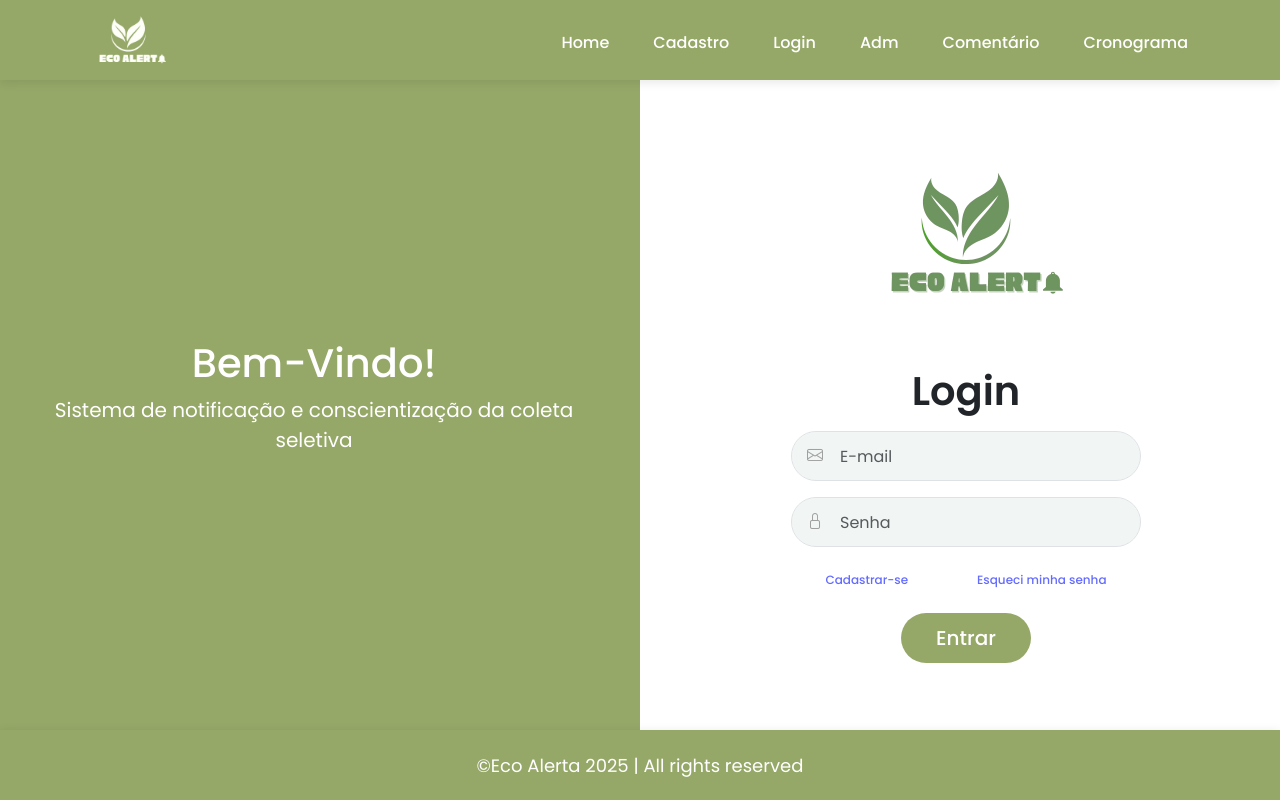
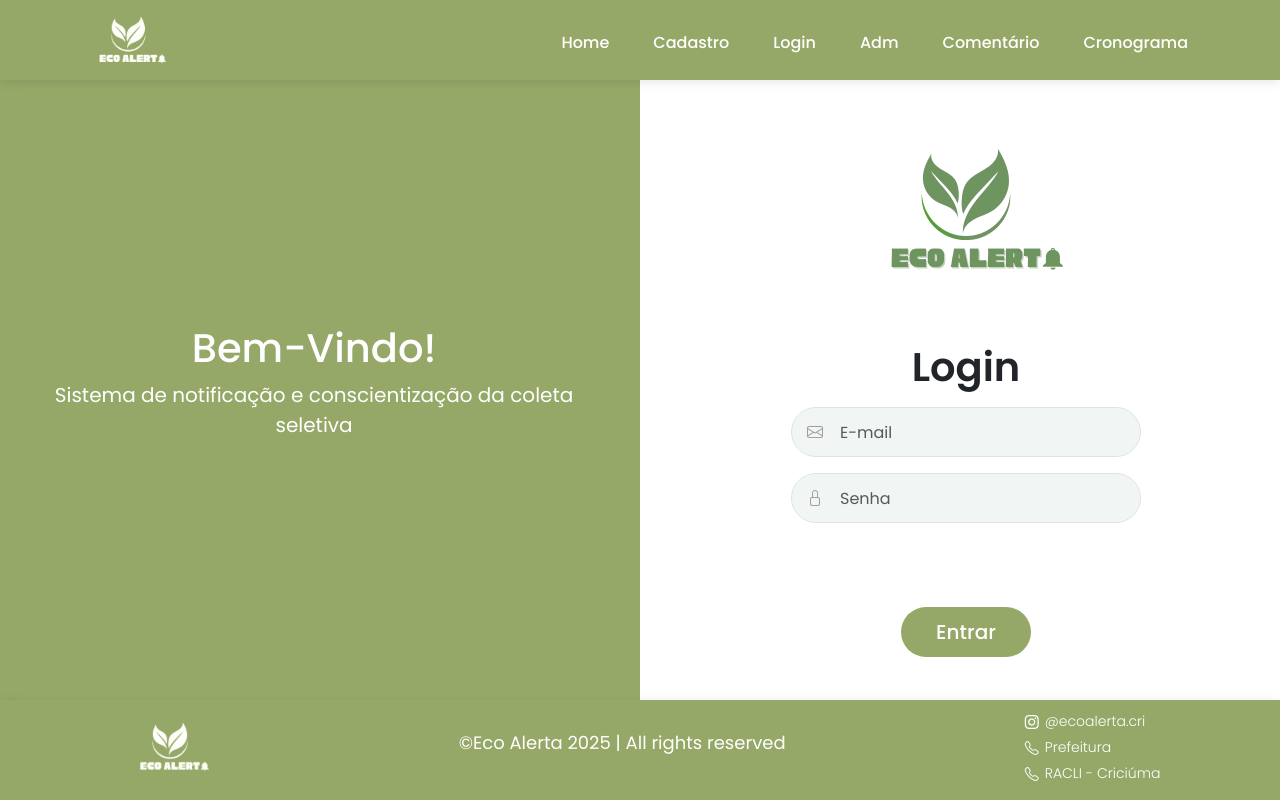
Before and after one commit to TCS-ADS-2025/EcoAlerta-Frontend, a React (Vite) app: page /login in a window 1280 px wide. Built offline with nearby package versions, Linux system fonts and the light colour scheme.

Commit message:
feat: footer atualizado

```diff
--- a/src/components/footer/Footer.css
+++ b/src/components/footer/Footer.css
@@ -1,6 +1,6 @@
 footer {
   width: 100%;
-    height: 70px;
+  height: 100px;
   background-color: #95a868;
   box-shadow: 0 2px 10px rgba(0, 0, 0, 0.1);
   color: #fff;
@@ -8,5 +8,37 @@
 
   display: flex;
   align-items: center;
-    justify-content: center;
+  justify-content: space-around;
 }
+
+.logo {
+  height: 100%;
+  width: auto;
+}
+
+.links {
+  font-size: 14px;
+
+  display: flex;
+  position: relative;
+  flex-direction: column;
+  text-decoration: none;
+}
+
+.links a {
+  text-decoration: none;
+  color: white;
+  font-weight: 300;
+
+  padding-left: 20px;
+}
+
+.bi {
+  position: absolute;
+  width: 20px;
+  padding-top: 1.5px;
+}
+
+.contact {
+  padding-bottom: 5px;
+}
--- a/src/components/footer/Footer.tsx
+++ b/src/components/footer/Footer.tsx
@@ -1,11 +1,29 @@
-import React from "react"
-import "./Footer.css"
+import React from "react";
+import "./Footer.css";
+import logo from "../../assets/logo-branca.png";
 
 const Footer = () => {
-    return(
-        <footer>
-            &copy;Eco Alerta 2025 | All rights reserved
-        </footer>
-    );
-}
+  return (
+    <footer>
+      <img className="logo" src={logo} alt="logo" />
+      <p>&copy;Eco Alerta 2025 | All rights reserved</p>
+      <div className="links">
+        <div className="contact">
+          <i className="bi bi-instagram"></i>
+          <a href="https://www.instagram.com/ecoalerta.cri/" target="_blank">
+            @ecoalerta.cri
+          </a>
+        </div>
+        <div className="contact">
+          <i className="bi bi-telephone"></i>
+          <a href="#">Prefeitura</a>
+        </div>
+        <div className="contact">
+          <i className="bi bi-telephone"></i>
+          <a href="https://api.whatsapp.com/send?phone=5548999010919">RACLI - Criciúma</a>
+        </div>
+      </div>
+    </footer>
+  );
+};
 export default Footer;
```
Lines whose indentation alone changed are shown as unchanged.
